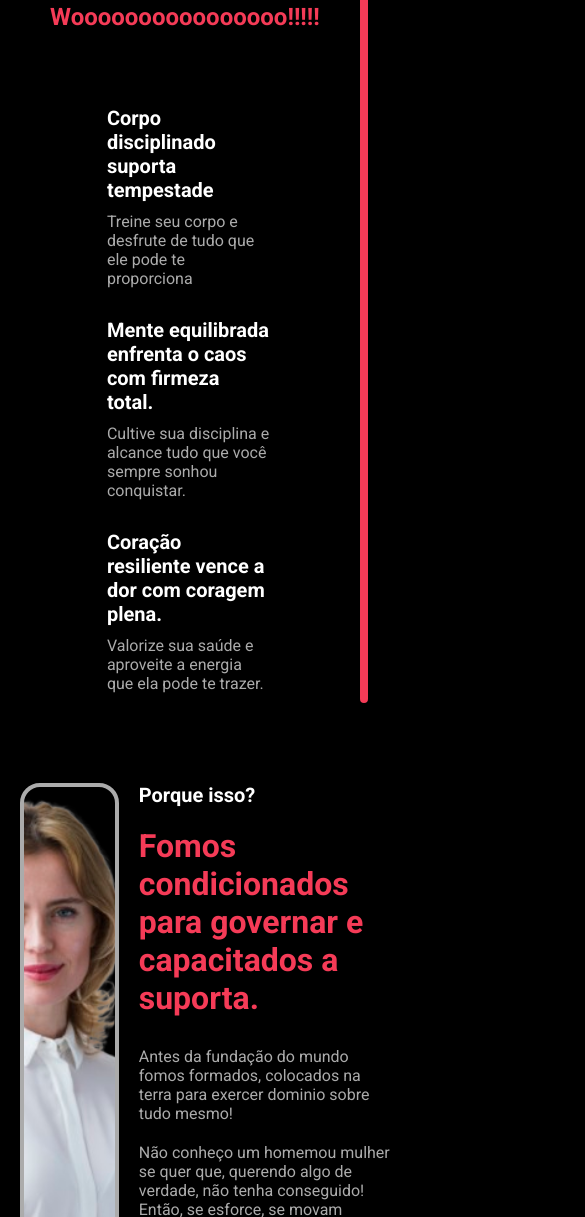
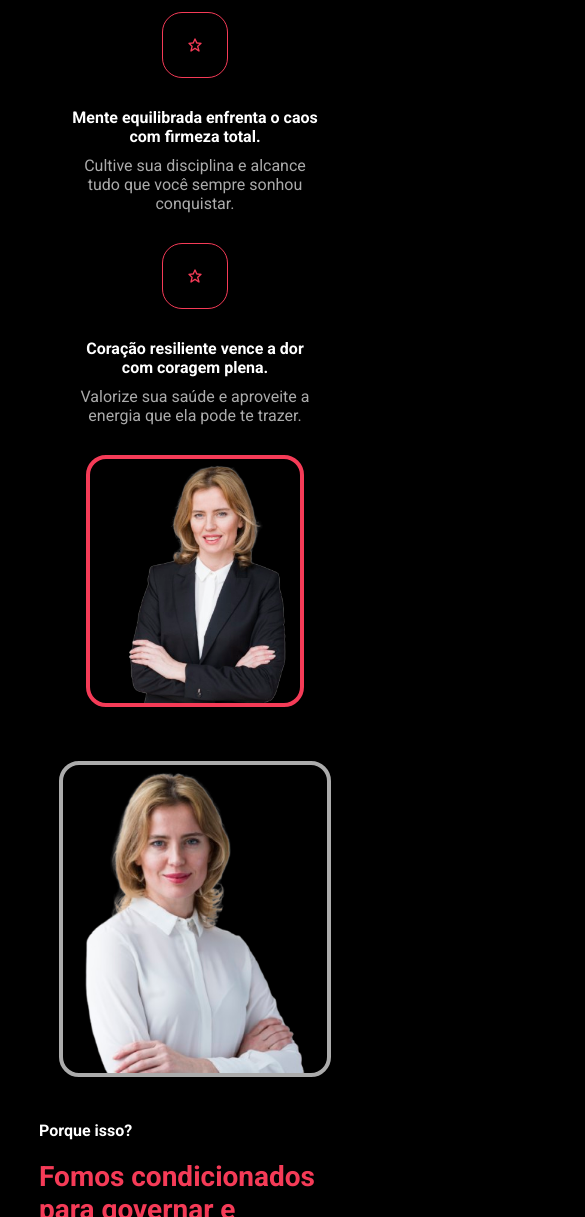
Before and after one commit to EduardoSouzaDEV/lp-motivation, a website: page index.html in a window 390 px wide. Shown: the part 783-2000 px from the top of the page, 585 px wide, since content can reach past the window. Drawn offline with nearby package versions, Linux system fonts and the light colour scheme.

Commit message:
Add media

```diff
--- a/index.html
+++ b/index.html
@@ -6,6 +6,7 @@
     <meta name="viewport" content="width=device-width, initial-scale=1.0">
     <title>Document</title>
     <link rel="stylesheet" href="./build/main.css">
+    <link href='https://unpkg.com/boxicons@2.1.4/css/boxicons.min.css' rel='stylesheet'>
     <link rel="preconnect" href="https://fonts.googleapis.com">
     <link rel="preconnect" href="https://fonts.gstatic.com" crossorigin>
     <link href="https://fonts.googleapis.com/css2?family=Roboto:wght@400;700&display=swap" rel="stylesheet">
@@ -37,21 +38,27 @@
                     <div class="boxes">
 
                         <div class="box_text_flex">
-                            <div class="box"><span>*</span></div>
+                            <div class="box">
+                                <i class='bx bx-star'></i>
+                            </div>
                             <div class="box_text">
                                 <h3 class="title-small">Corpo disciplinado suporta tempestade</h3>
                                 <p>Treine seu corpo e desfrute de tudo que ele pode te proporciona</p>
                             </div>
                         </div>
                         <div class="box_text_flex">
-                            <div class="box"><span>*</span></div>
+                            <div class="box">
+                                <i class='bx bx-star'></i>
+                            </div>
                             <div class="box_text">
                                 <h3 class="title-small">Mente equilibrada enfrenta o caos com firmeza total.</h3>
                                 <p>Cultive sua disciplina e alcance tudo que você sempre sonhou conquistar.</p>
                             </div>
                         </div>
                         <div class="box_text_flex">
-                            <div class="box"><span>*</span></div>
+                            <div class="box">
+                                <i class='bx bx-star'></i>
+                            </div>
                             <div class="box_text">
                                 <h3 class="title-small">Coração resiliente vence a dor com coragem plena.</h3>
                                 <p>Valorize sua saúde e aproveite a energia que ela pode te trazer.</p>
--- a/src/styles/_about.scss
+++ b/src/styles/_about.scss
@@ -21,6 +21,15 @@
                 display: flex;
                 margin: 30px;
 
+                .bx {
+                    color: variaveis.$colorText;
+                    margin-left: -20px;
+                    padding: 24px;
+                    border-radius: 20px;
+                    margin-right: 20px;
+                    border: 1px solid variaveis.$colorText;
+                }
+
                 .title-small {
                     margin-bottom: 10px;
                 }
@@ -29,13 +38,13 @@
     }
 
     .about_image {
-        padding: 40px;
+        padding: 50px;
         width: 400px;
         overflow: hidden;
 
         img {
-            width: 100%;
-            height: 100%;
+            width: 90%;
+            height: 70%;
             object-fit: cover;
             transition: transform 0.3s ease;
             border-radius: 20px;
@@ -43,7 +52,135 @@
         }
 
         img:hover {
-            transform: scale(1.3);
+            transform: scale(1.2);
         }
     }
+
+    @media(max-width: 1024px) {
+        display: block;
+        padding: 20px 10px;
+        text-align: center;
+
+        .about_image {
+            margin-top: 10px;
+            padding: 60px;
+            width: 100%;
+            overflow: hidden;
+
+            img {
+                width: 80%;
+                height: 80%;
+                object-fit: cover;
+                transition: transform 0.3s ease;
+                border-radius: 20px;
+                border: 4px solid variaveis.$colorText;
+            }
+
+            img:hover {
+                transform: scale(1.2);
+            }
+        }
+
+        .about_text {
+
+            .title-big {
+                margin: 20px 0;
+            }
+
+            .wo  {
+                margin: 25px 0;
+            }
+
+            .about_box {
+                padding: 20px;
+
+                .box_text_flex {
+                    display: block;
+                    margin: 0;
+
+                    .box {
+                        text-align: center;
+                        margin: 30px;
+                    }
+
+                    .bx {
+                        color: variaveis.$colorText;
+                        padding: 24px;
+                        margin: 0;
+                        border-radius: 20px;
+                        border: 1px solid variaveis.$colorText;
+                    }
+
+                    .title-small {
+                        margin-bottom: 10px;
+                    }
+                }
+            }
+        }
+
+    }
+
+    @media(max-width: 450px) {
+        display: block;
+        padding: 20px 10px;
+        text-align: center;
+
+        .about_image {
+            margin: 0;
+            padding: 10px;
+            width: 100%;
+            overflow: hidden;
+
+            img {
+                width: 80%;
+                height: 100%;
+                object-fit: cover;
+                transition: transform 0.3s ease;
+                border-radius: 20px;
+                border: 4px solid variaveis.$colorText;
+            }
+
+            img:hover {
+                transform: scale(1.2);
+            }
+        }
+
+        .about_text {
+
+            .title-big {
+                margin: 20px 0;
+            }
+
+            .wo  {
+                margin: 25px 0;
+            }
+
+            .about_box {
+                padding: 20px;
+
+                .box_text_flex {
+                    display: block;
+                    margin: 0;
+
+                    .box {
+                        text-align: center;
+                        margin: 30px;
+                    }
+
+                    .bx {
+                        color: variaveis.$colorText;
+                        padding: 24px;
+                        margin: 0;
+                        border-radius: 20px;
+                        border: 1px solid variaveis.$colorText;
+                    }
+
+                    .title-small {
+                        margin-bottom: 10px;
+                    }
+                }
+            }
+        }
+
+    }
 }
--- a/src/styles/_hero.scss
+++ b/src/styles/_hero.scss
@@ -1,7 +1,7 @@
 @use "./config/variaveis.scss";
 
 .hero {
-    height: 60vh;
+    height: 50vh;
     padding: 20px 50px;
     display: flex;
     gap: 20%;
@@ -21,6 +21,32 @@
         img {
             height: 500px;
             margin-bottom: -30px;
+            border-bottom: 2px solid variaveis.$colorText;
+        }
+    }
+
+    @media(max-width: 1024px) {
+        display: flex;
+        height: 40vh;
+
+        .hero_image {
+            img {
+                height: 230px;
+            }
+        }
+    }
+
+    @media(max-width: 450px) {
+        display: block;
+        height: 30vh;
+
+        .hero_image {
+            display: none;
+            img {
+                height: 500px;
+                margin-bottom: -30px;
+                border-bottom: 2px solid variaveis.$colorText;
+            }
         }
     }
 
--- a/src/styles/_info.scss
+++ b/src/styles/_info.scss
@@ -4,9 +4,9 @@
     display: flex;
 
     .info_image {
-        padding: 20px;
+        padding: 50px;
         overflow: hidden;
-        width: 500px;
+        width: 400px;
 
         img {
             transition: transform 0.3s ease;
@@ -36,4 +36,54 @@
             margin-bottom: 20px;
         }
     }
+
+    @media(max-width: 1024px) {
+        display: block;
+
+        .info_image {
+            padding: 60px;
+            overflow: hidden;
+            width: 100%;
+            text-align: center;
+
+            img {
+                transition: transform 0.3s ease;
+                width: 80%;
+                height: 80%;
+                object-fit: cover;
+                border: 4px solid variaveis.$colorParagrafo;
+                border-radius: 20px;
+            }
+
+            img:hover {
+                transform: scale(1.2);
+            }
+        }
+    }
+
+    @media(max-width: 450px) {
+        .info {
+            display: block;
+        }
+
+
+        .info_image {
+            padding: 20px;
+            overflow: hidden;
+            width: 100%;
+
+            img {
+                transition: transform 0.3s ease;
+                width: 100%;
+                height: 100%;
+                object-fit: cover;
+                border: 4px solid variaveis.$colorParagrafo;
+                border-radius: 20px;
+            }
+
+            img:hover {
+                transform: scale(1.2);
+            }
+        }
+    }
 }
--- a/src/styles/config/reset.scss
+++ b/src/styles/config/reset.scss
@@ -9,4 +9,12 @@
     max-width: 1200px;
     width: 100%;
     margin: 0 auto;
+
+    @media (max-width: 1024px) {
+        max-width: 90%;
+    }
+
+    @media (max-width: 450px) {
+        max-width: 80%;
+    }
 }
--- a/src/styles/main.scss
+++ b/src/styles/main.scss
@@ -32,3 +32,20 @@ body {
 p {
     color: variaveis.$colorParagrafo;
 }
+
+@media  (max-width: 450px) {
+    .title {
+        font-size: 22px;
+        color: variaveis.$colorText;
+    }
+
+    .title-big {
+        font-size: 28px;
+        color: variaveis.$colorText;
+    }
+
+    .title-small {
+        font-size: 16px;
+        color: variaveis.$colorWhite;
+    }
+}
```
Also changed, not shown: build/main.css, 1 other file.
